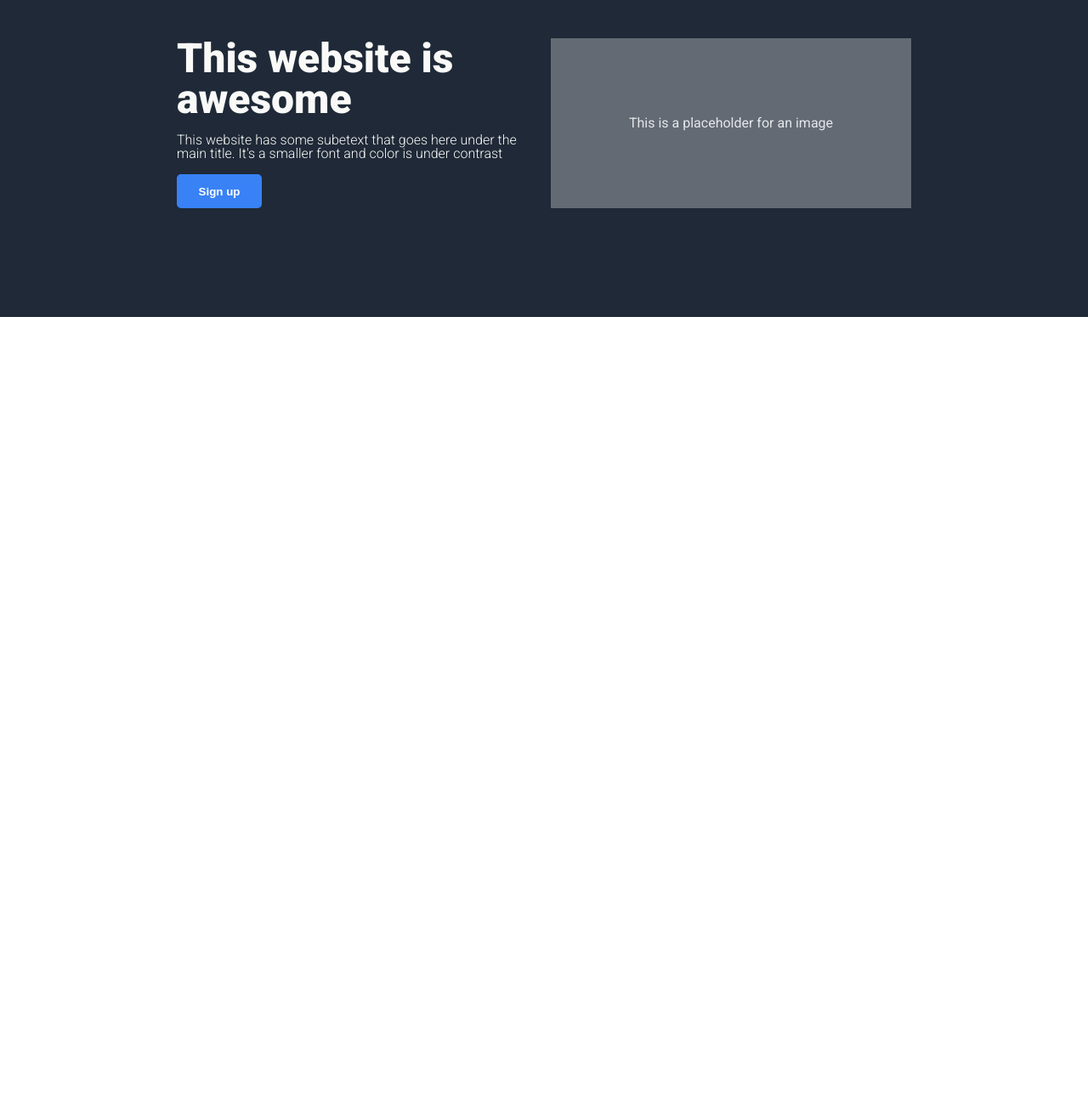
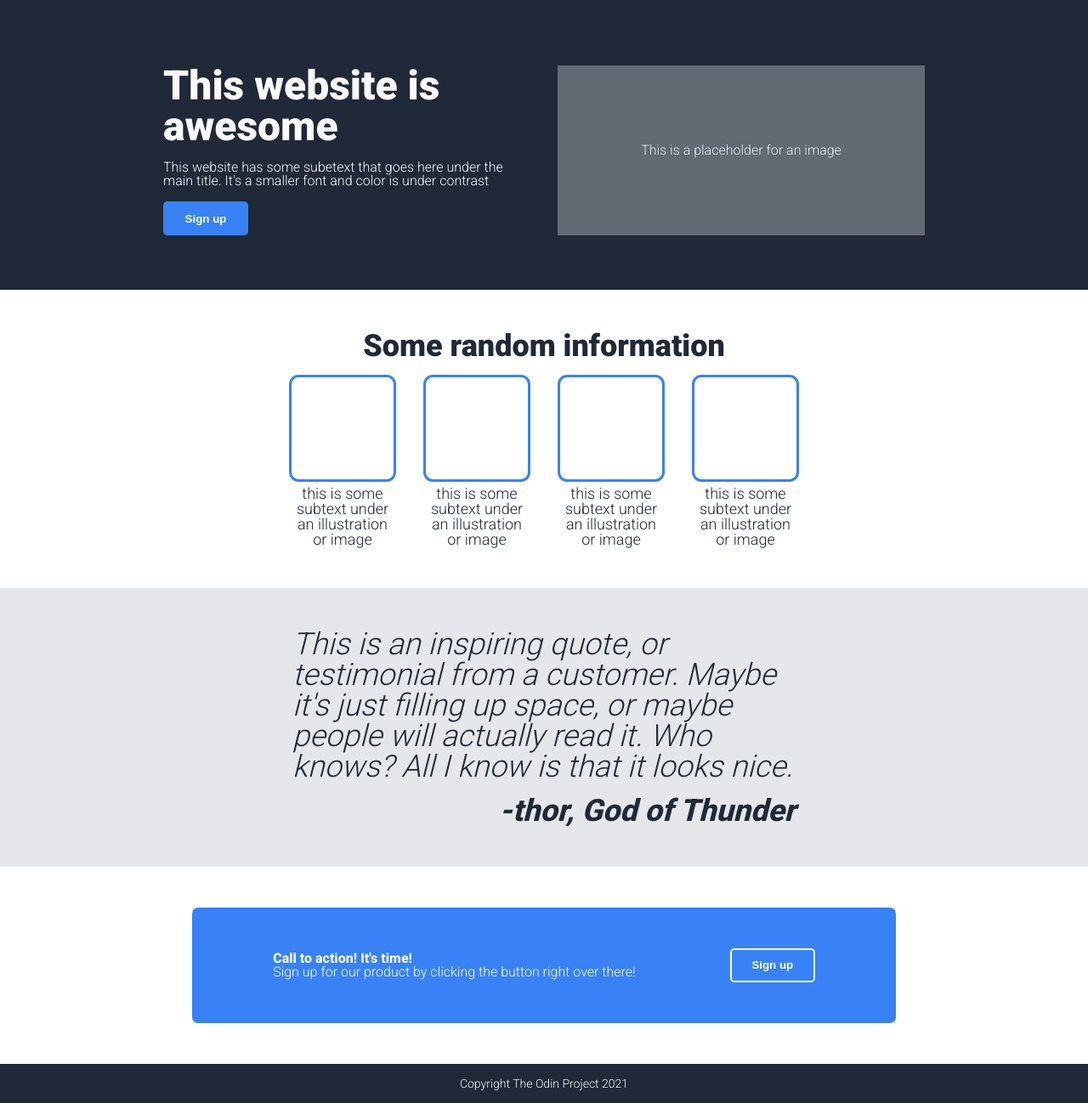
Before and after one commit to EkoNdongAyecaba/odin-landing-page-final, a plain HTML site: page index.html in a window 1280 px wide. Shown: the part 43-1341 px from the top of the page at 85% size. Before the commit the page ends 800 px from the top, so only its background shows below. Drawn offline with Linux system fonts and the light colour scheme.

Commit message:
First version of the project. Everything is almost done,

```diff
--- a/index.html
+++ b/index.html
@@ -8,9 +8,8 @@
     <link rel="stylesheet" href="styles.css">
 </head>
 <body>
+    <header>
         <div class="wrapper">
-        <header>
-            <div class="wrapper-narrow">
             <div class="hero">
                 <div class="header__content">
                     <div class="header__logo">
@@ -37,7 +36,55 @@
             </div>
         </div>
     </header>
-        <div></div>
+    <main>
+        <section class="first__section">
+            <div class="wrapper">
+                <article class="first__article">
+                    <h2>Some random information</h2>
+                    <div class="cards">
+                        <div class="card">
+                            <div class="card__img"></div>
+                            <p class="card__text">this is some subtext under an illustration or image</p>
                         </div>
+                        <div class="card">
+                            <div class="card__img"></div>
+                            <p class="card__text">this is some subtext under an illustration or image</p>
+                        </div>
+                        <div class="card">
+                            <div class="card__img"></div>
+                            <p class="card__text">this is some subtext under an illustration or image</p>
+                        </div>
+                        <div class="card">
+                            <div class="card__img"></div>
+                            <p class="card__text">this is some subtext under an illustration or image</p>
+                        </div>
+                    </div>
+                </article>
+            </div>
+        </section>
+        <secction class="second__section">
+            <div class="wrapper--narrow">
+                <article class="second__article">
+                    <p>This is an inspiring quote, or testimonial from a customer. Maybe it's just filling up space, or maybe people will actually read it. Who knows? All I know is that it looks nice.</p>
+                    <h3>-thor, God of Thunder</h3>
+                </article>
+            </div>
+        </secction>
+        <section class="third__section">
+            <div class="wrapper">
+                <article class="action__call">
+                    <div>
+                        <h2>Call to action! It's time!</h2>
+                        <p>Sign up for our product by clicking the button right over there!</p>
+                        </p>
+                    </div>
+                    <button type="submit" class="css-button-sharp--sky-mod">Sign up</button>
+                </article>
+            </div>
+        </section>
+    </main>
+    <footer>
+            <p>Copyright The Odin Project 2021</p>
+    </footer>
 </body>
 </html>
--- a/styles.css
+++ b/styles.css
@@ -1,90 +1,187 @@
 @import url(https://fonts.googleapis.com/css2?family=Roboto:wght@100;200;300;400;500;600;800;900&display=swap);
 
-
-
-body {
-  font-family: 'Roboto', sans-serif;
-}
-
-:root{
+:root {
   --clr-dark_blue: #1f2937;
   --clr-light_blue: #3882f6;
   --clr-primary-white: #f9faf8;
   --clr-secondary-white: #e5e7eb;
 
+  --font-family: "Roboto", sans-serif;
+
   --fw-light: 300;
+  --fw-normal: 400;
   --fw-bold: 700;
   --fw-black: 900;
+
+  --fs-xs-18: 18px;
+  --fs-sm-24: 24px;
+  --fs-lg-36: 36px;
+  --fs-xl-48: 48px;
+
+  --bd-card-radius: 15px;
+
+  --max-width: 70%;
 }
 
-html{
+body {
+  font-family: var(--font-family);
+}
+html {
   color: var(--clr-primary-white);
-    font-size: var(--fw-light);
+  font-weight: var(--fw-light);
 }
-
-/*
-    /**
-*/
-.wrapper-narrow{
-    max-width: 70%;
+.wrapper {
+  max-width: var(--max-width);
+  margin: 0 auto;
+}
+.wrapper--narrow {
+  max-width: calc(var(--max-width) - 20%);
   margin: 0 auto;
 }
 
-header{
+header {
   background-color: var(--clr-dark_blue);
 }
-.hero{
-    padding: 1rem;
-    & a{
-        color: var(--clr-seconday-white);
+.hero {
+  display: flex;
+  flex-direction: column;
+  padding-block: 1rem 4rem;
+  gap: 5rem;
+  & a {
+    color: var(--clr-secondary-white);
     text-decoration: none;
   }
 }
-
-
-
-
-.header__content{
+.header__content {
   display: flex;
   justify-content: space-between;
   align-items: center;
-    margin-bottom: 3rem;
-    .header__logo{
-        font-weight: bold;
-        font-size: 24px;
+
+  .header__logo {
+    font-weight: var(--fw-bold);
+    font-size: var(--fs-sm-24);
   }
 
-    & .header__nav{
+  & .header__nav {
     display: flex;
     gap: 1.5rem;
+  }
+}
+.hero__content {
+  display: flex;
+  gap: 2rem;
+}
+.hero__text,
+.hero__img {
+  flex: 1;
+  min-height: 150px;
+}
+.hero__text {
+  gap: 1rem;
+  display: flex;
+  flex-direction: column;
+  justify-content: space-between;
+  h1 {
+    font-size: var(--fs-xl-48);
+    font-weight: var(--fw-black);
+  }
+  p {
     font-weight: var(--fw-light);
   }
 }
 
-.hero__content{
+.hero__img {
   display: flex;
-    gap: 1rem;
-    margin-bottom: 7rem;
+  align-items: center;
+  justify-content: center;
+  color: var(--clr-secondary-white);
+  background-color: rgba(255, 255, 255, 0.3);
 }
 
-    .hero__text, .hero__img{
-        flex: 1;
-        height: 200px;
+main {
+  color: var(--clr-dark_blue);
 }
 
-    .hero__text{
-        gap: 1rem;
+.first__article {
   display: flex;
   flex-direction: column;
-        justify-content: space-between;
-        h1{
-            font-size: 48px;
+  align-items: center;
+  justify-content: center;
+  padding-block: 3rem;
+  gap: 1rem;
+  & h2 {
     font-weight: var(--fw-black);
+    font-size: var(--fs-lg-36);
   }
-        p{
-            font-weight: var(--fw-light);
 }
 
+.cards {
+  display: flex;
+  max-width: 600px;
+  gap: 2rem;
+}
+.card {
+  display: flex;
+  flex-direction: column;
+  gap: 0.3rem;
+  border-radius: var(--bd-card-radius);
+}
+
+.card__img {
+  border: 3px solid var(--clr-light_blue);
+  border-radius: 0.7em;
+  min-height: 120px;
+  min-width: 100px;
+}
+
+.card__text {
+  text-align: center;
+  font-size: var(--fs-xs-18);
+}
+
+.second__section {
+  display: flex;
+  flex-direction: column;
+  background-color: var(--clr-secondary-white);
+  color: var(--clr-dark_blue);
+  padding: 3rem;
+  font-size: var(--fs-lg-36);
+  font-style: italic;
+  .second__article {
+    display: flex;
+    flex-direction: column;
+    gap: 1rem;
+  }
+  & h3 {
+    text-align: end;
+    font-weight: var(--fw-bold);
+  }
+}
+
+.third__section {
+  padding: 3rem;
+  color: var(--clr-primary-white);
+}
+.action__call {
+  display: flex;
+  align-items: center;
+  justify-content: space-around;
+  gap: 1rem;
+  padding: 3rem;
+  background-color: var(--clr-light_blue);
+  border-radius: calc(var(--bd-card-radius) - 0.5rem);
+  & h2 {
+    font-size: normal;
+    font-weight: var(--fw-bold);
+  }
+}
+
+footer {
+  background-color: var(--clr-dark_blue);
+  padding: 1rem;
+  text-align: center;
+  color: var(--clr-primary-white);
+  font-size: 14px;
 }
 
 .css-button-sharp--sky {
@@ -106,11 +203,22 @@ header{
   background: #fff;
   color: var(--clr-light_blue);
 }
-
-    .hero__img{
-        display: flex;
-        align-items: center;
-        justify-content: center;
-        color: var(--clr-secondary-white);
-        background-color: rgba(255,255,255, 0.3);
+.css-button-sharp--sky-mod {
+  width: 100px;
+  height: 40px;
+  color: #fff;
+  padding: 5px 10px;
+  border-radius: 0.3rem;
+  font-weight: bold;
+  cursor: pointer;
+  transition: all 0.3s ease;
+  position: relative;
+  display: inline-block;
+  outline: none;
+  border: 2px solid white;
+  background: var(--clr-light_blue);
 }
+.css-button-sharp--sky-mod:hover {
+  background: #fff;
+  color: var(--clr-light_blue);
+}
```
Lines whose indentation alone changed are shown as unchanged.
